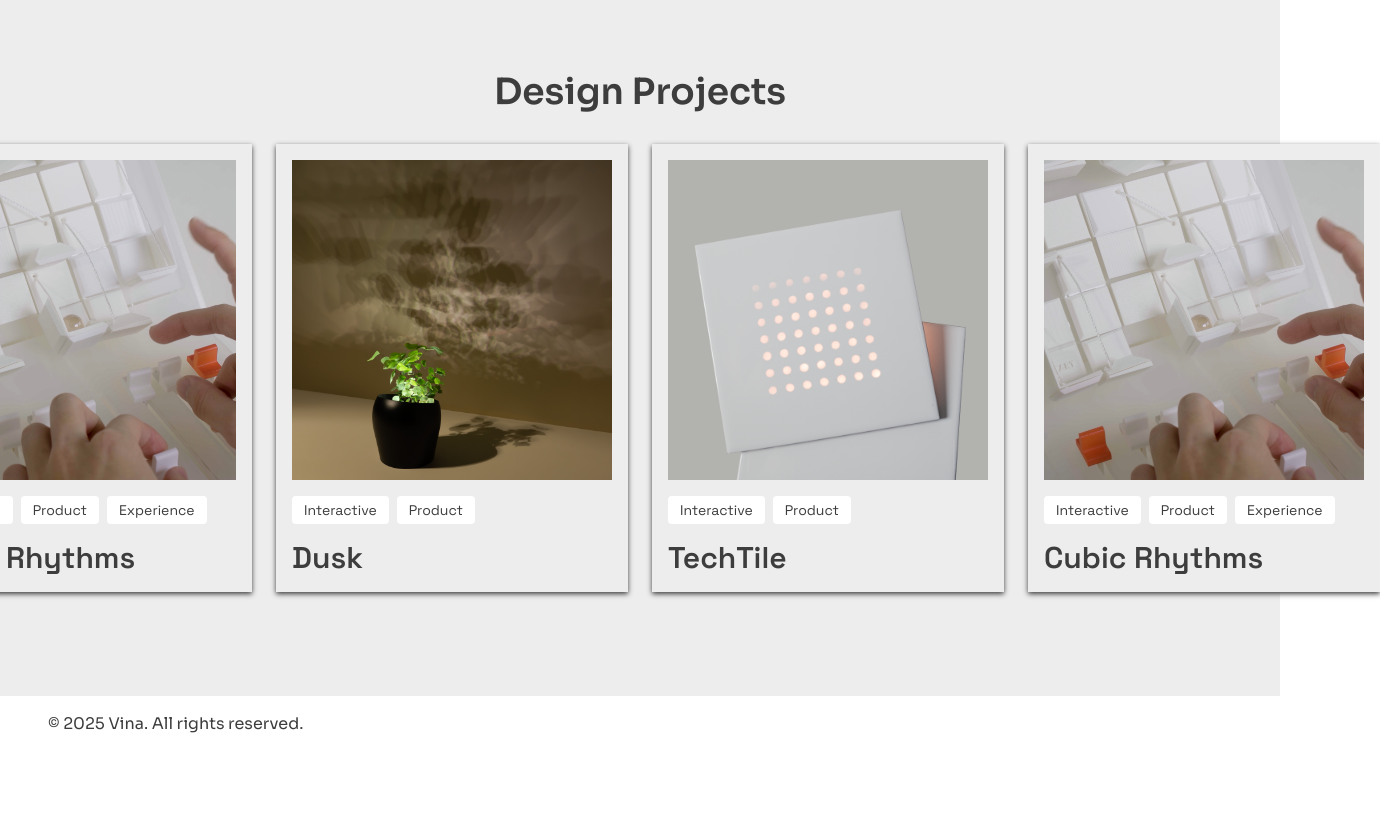
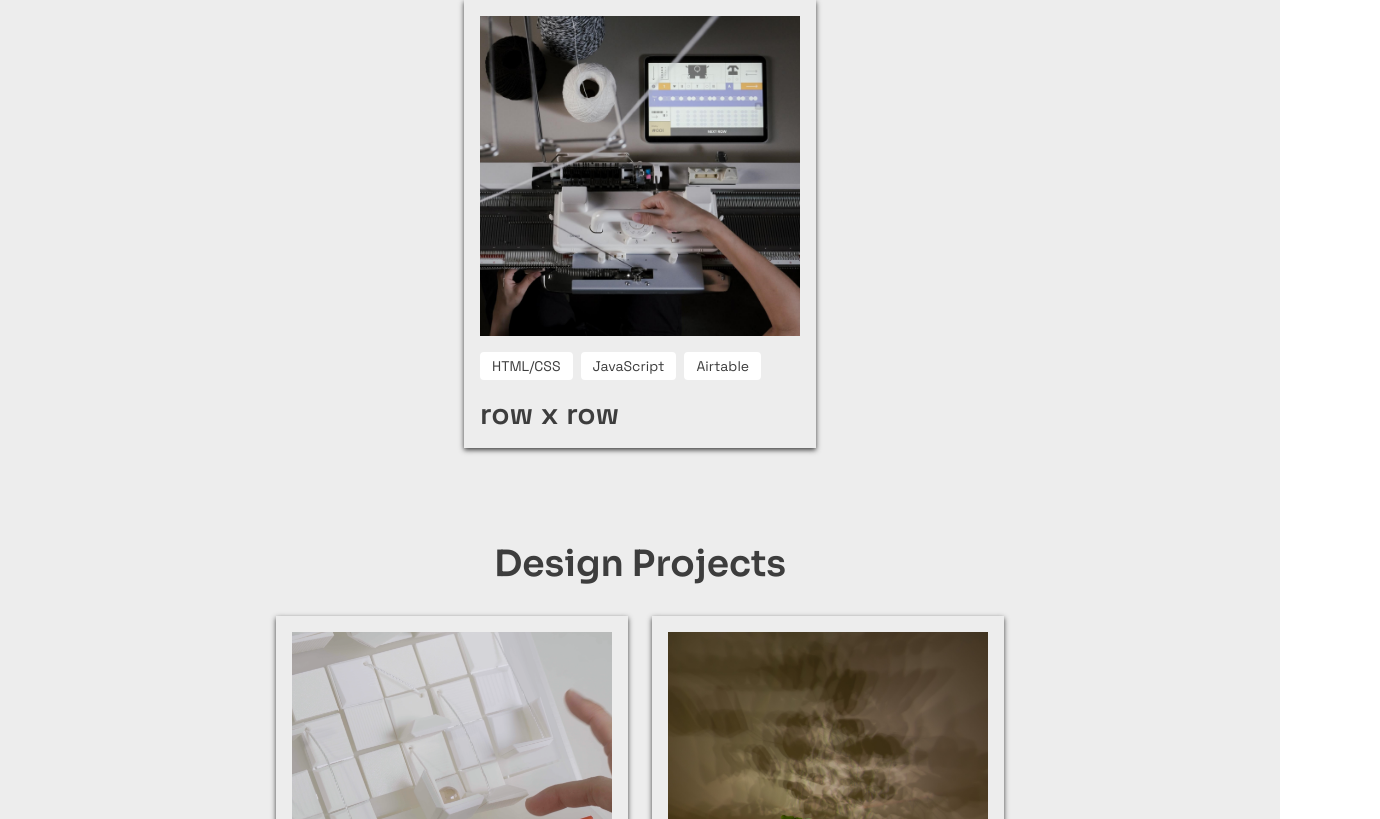
Before and after one commit to vina-setiawaty/portfolio-website, a Next.js app: page / in a window 1280 px wide. Shown: the part 1161-1980 px from the top of the page, 1380 px wide, since content can reach past the window. Before the commit the page ends 1913 px from the top, so only its background shows below. Built offline with nearby package versions, Linux system fonts and the light colour scheme.

Commit message:
flex wrap

```diff
--- a/src/app/components/project-card.js
+++ b/src/app/components/project-card.js
@@ -10,8 +10,8 @@ export default function ProjectCard({ selectedData }) {
     const [flipped, setFlipped] = useState(false);
 
     return (
-        <div className="project-card-container bg-primary">
-            <div className="card-inner relative w-[320px] h-[320px]"
+        <div className="project-card-container bg-primary mx-[12px] w-[90%] sm:mx-[0px] sm:w-[320px] sm:h-[320px]">
+            <div className="card-inner relative "
             onMouseEnter={() => setFlipped(true)}
             onMouseLeave={() => setFlipped(false)}>
                 <div className="card-front">
--- a/src/app/data.js
+++ b/src/app/data.js
@@ -121,23 +121,7 @@ const FINAL_DATA = [
                 ]
             }
         ],
-    },
-    {
-        "titleID": "CubicRhythms",
-        "title": "Cubic Rhythms",
-        "type": "Design Project",
-        "tags": ["Interactive", "Product", "Experience"],
-        "hoverText": "What if marble runs goes up instead of down?",
-        "supervisor": "Donn Koh",
-        "teamMembers": ["Basil Wee"],
-        "thumbnailImg": "./assets/projectImg/Playable/square.png",
-        "projectImg": "./assets/projectImg/Playable/Screenshot 2025-08-10 203713.png",
-        "projectTitle": "Cubic Rhythms",
-        "projectDescription": "Using string-actuated cube nets, we devise a competitive puzzle-based marble game where the players would need to use the cube nets to move their marbles up ths lope into the enemy territory.",
-        "video": "https://www.youtube.com/embed/_wGpse_Lziw?si=uxhPgheyx0UKMDNI",
-        "project-section": []
     }
-
 ]
 
 const WEB_DATA = [
--- a/src/app/page.js
+++ b/src/app/page.js
@@ -27,7 +27,7 @@ export default function Home() {
           <h1 className="text-3xl md:text-4xl font-main font-semibold text-accent mb-8">
             Web Development
           </h1>
-          <div className="flex flex-row items-center justify-center w-full gap-[24px]">
+          <div className="flex flex-row flex-wrap items-center justify-center w-full gap-[24px]">
             {WEB_DATA.map((data, i) => (
               <Link href={{ pathname: '/project', query: { msg: data.titleID } }} key={i}>
                 <ProjectCard selectedData={data} />
@@ -39,7 +39,7 @@ export default function Home() {
           <h1 className="text-3xl md:text-4xl font-main font-semibold text-accent mb-8">
             Design Projects
           </h1>
-          <div className="flex flex-row items-center justify-center w-full gap-[24px]">
+          <div className="flex flex-row flex-wrap items-center justify-center w-full gap-[24px]">
             {FINAL_DATA.map((data, i) => (
               <Link href={{ pathname: '/project', query: { msg: data.titleID } }} key={i}>
                 <ProjectCard selectedData={data} />
```
